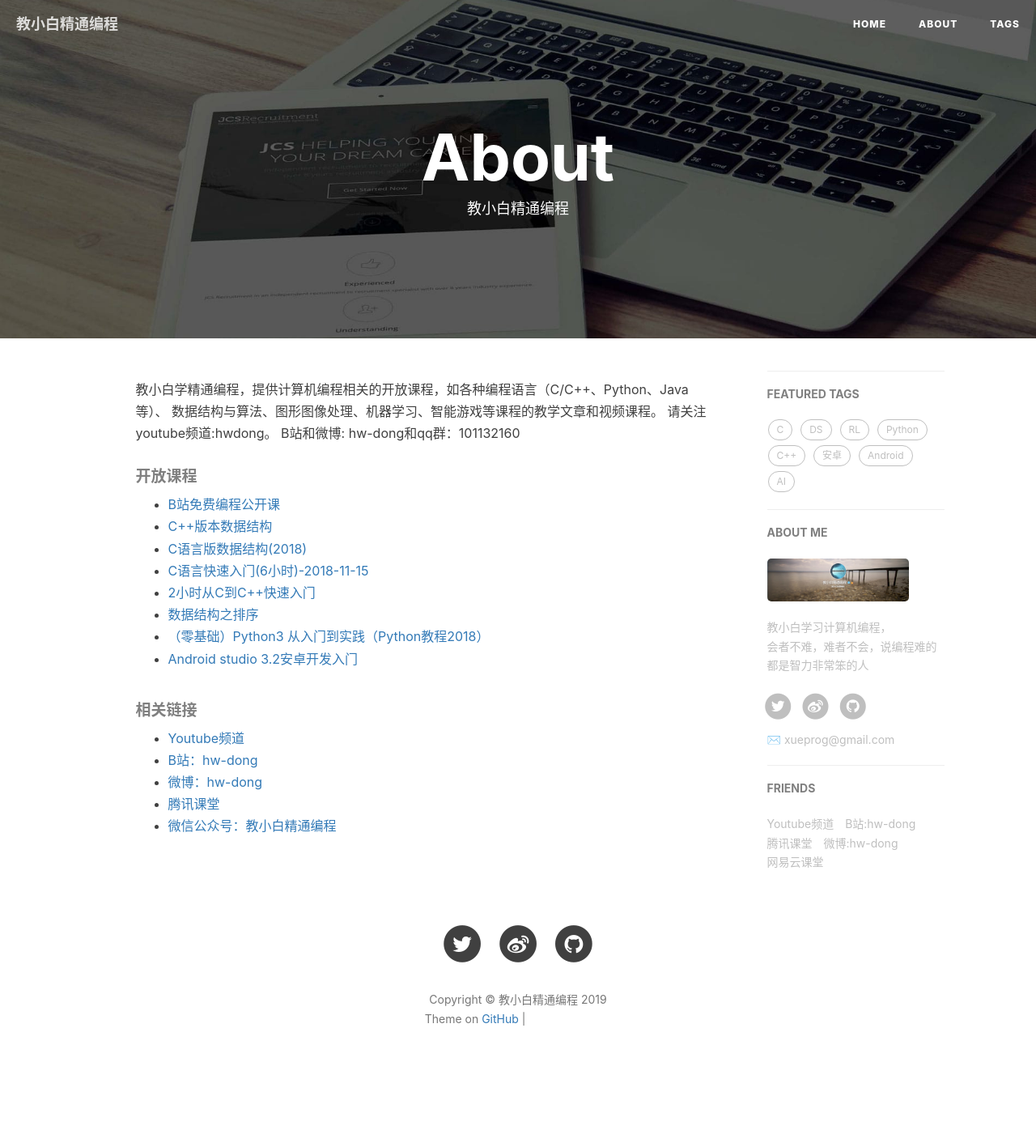
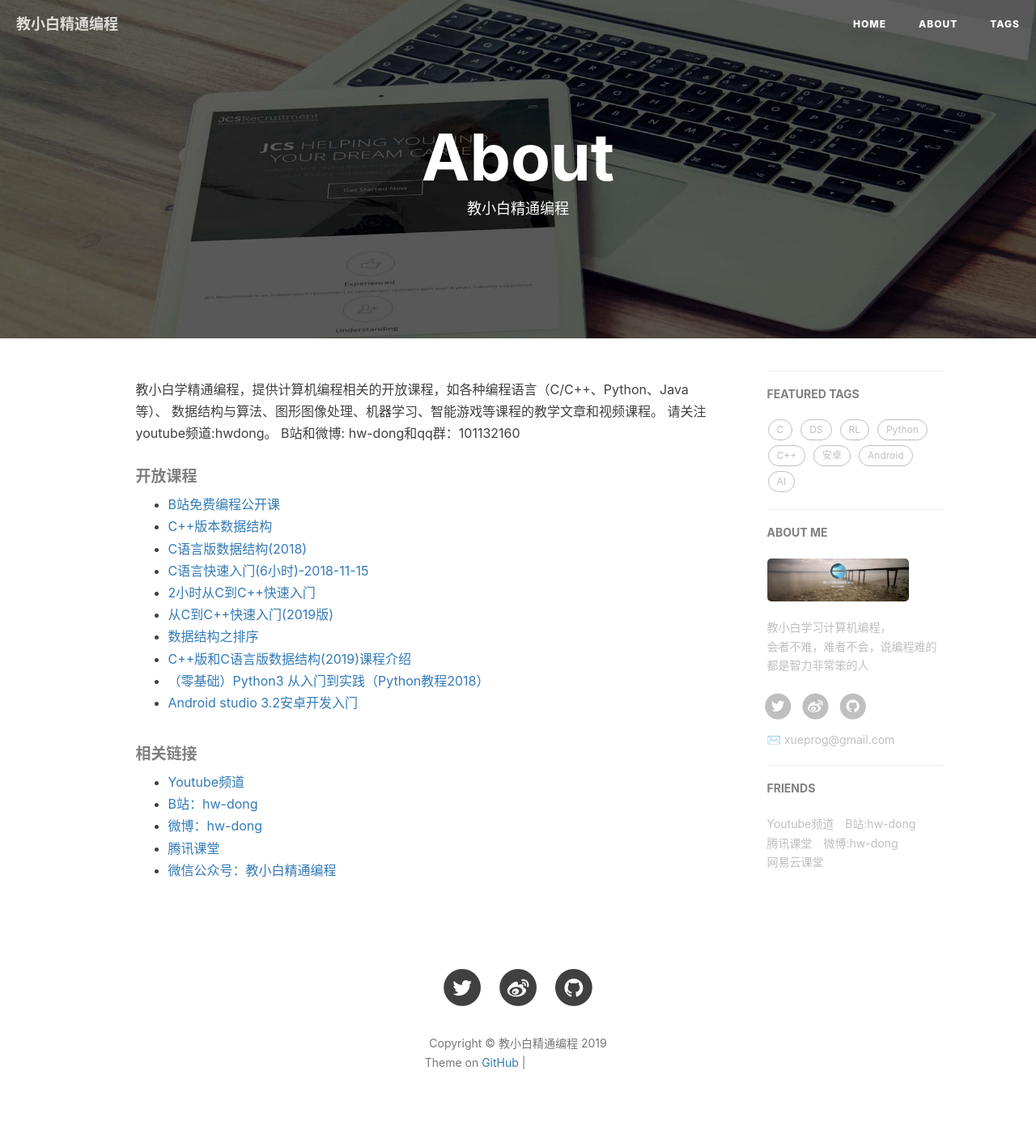
Before and after one commit to xuepro/xuepro.github.io, a Jekyll site: the page built from about.html, in a window 1280 px wide. Shown: the whole page at 81% size. Built offline with Jekyll 4.4.1, drawn with Linux system fonts in a browser that asks for light colours; nearby versions of some CDN libraries; comment, search, counter and statistics services are not loaded; before the commit the page ends 1363 px from its top, so only the background shows below that; some of the changed lines change nothing that is shown; grey boxes are pictures that could not be loaded.

Commit message:
Update about.html

```diff
--- a/about.html
+++ b/about.html
@@ -29,10 +29,10 @@ header-img: "img/post-bg-rwd.jpg"
 
 	<li><a href="https://www.bilibili.com/video/av35965452">C语言快速入门(6小时)-2018-11-15</a></li>
         <li><a href="https://www.bilibili.com/video/av18629275">2小时从C到C++快速入门</a></li>
-	<li><a href="https://www.bilibili.com/video/av40959422>从C到C++快速入门(2019版)</a></li>
-	<li><a href="https://www.bilibili.com/video/av41132733>数据结构之排序</a></li>
-	<li><a href="https://www.bilibili.com/video/av45425371>C++版和C语言版数据结构(2019)课程介绍</a></li>
-	<li><a href="https://www.bilibili.com/video/av34339182>（零基础）Python3 从入门到实践（Python教程2018）</a></li>
+	<li><a href="https://www.bilibili.com/video/av40959422">从C到C++快速入门(2019版)</a></li>
+	<li><a href="https://www.bilibili.com/video/av41132733">数据结构之排序</a></li>
+	<li><a href="https://www.bilibili.com/video/av45425371">C++版和C语言版数据结构(2019)课程介绍</a></li>
+	<li><a href="https://www.bilibili.com/video/av34339182">（零基础）Python3 从入门到实践（Python教程2018）</a></li>
         <li><a href="https://ke.qq.com/course/288985?tuin=ac5537fd">Android studio 3.2安卓开发入门</a></li>
 
 
```
